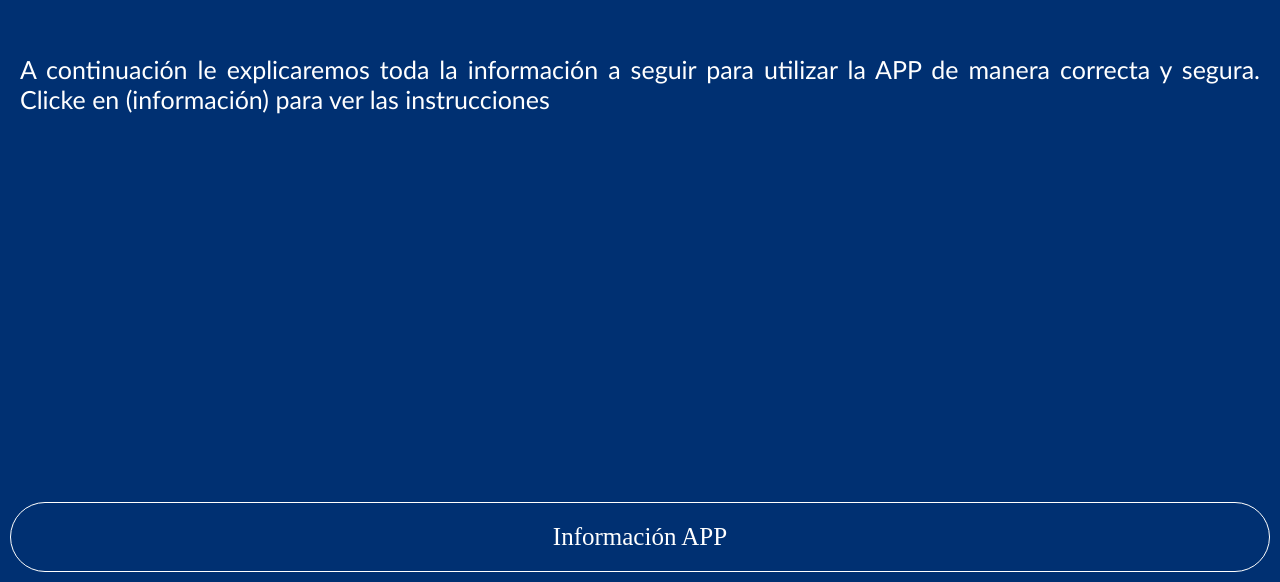
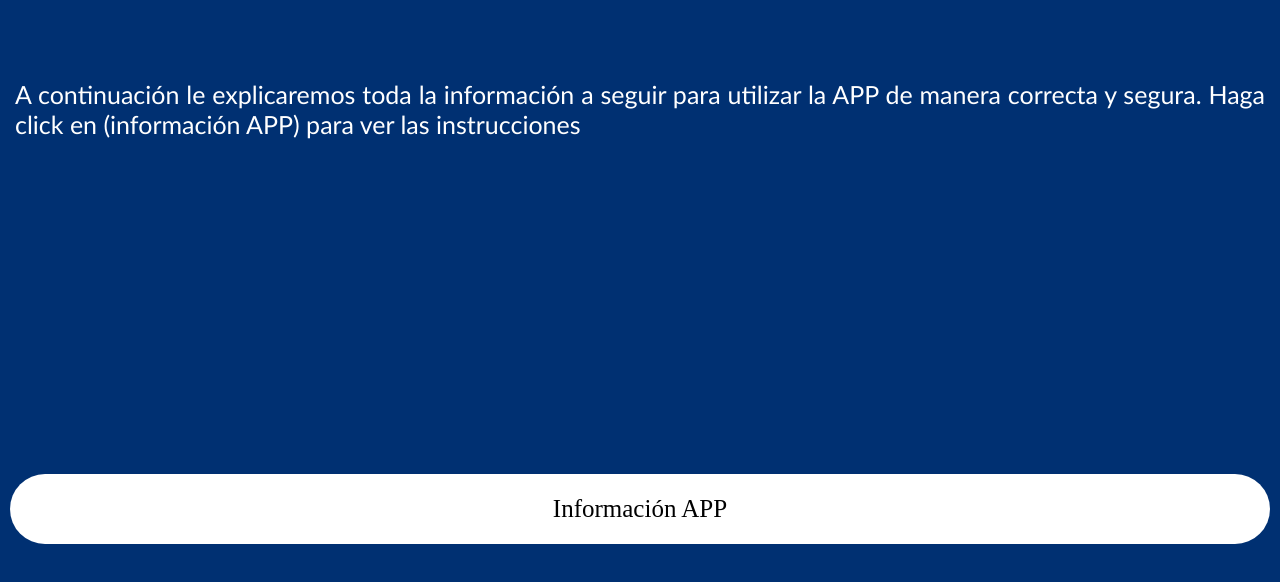
Before and after one commit to gdelosreyes-droid/Proyecto-TFG-Murdoku-Solver-app, a website: page www/index.html in a window 1280 px wide. Shown: the part 656-1238 px from the top of the page. After the commit the page ends 1200 px from the top, so only its background shows below. Drawn offline with Linux system fonts and the light colour scheme.

Commit message:
Latest menu changes

```diff
--- a/www/Styles.css
+++ b/www/Styles.css
@@ -1,7 +1,7 @@
 body{
 
     background-color: rgb(0, 48, 114);
-    padding: 10px;
+
 }
 
 *{
@@ -19,7 +19,7 @@ body{
     border: transparent;
 }
 
-.page1 h1{
+.page h1{
 
     color: white;
     text-align: center;
@@ -27,27 +27,31 @@ body{
     margin-top: 20%;
     font-size: 50px;
     font-weight: bold;
+    padding: 10px;
 }
 
-.page1 p{
+.page p{
 
     color: white;
-    text-align: justify;
     font-family:'Trebuchet MS', 'Lucida Sans Unicode', 'Lucida Grande', 'Lucida Sans', Arial, sans-serif;
     margin-top: 30%;
     font-size: 25px;
-    padding: 10px;
+    padding: 15px;
+    text-align: justify;
+
 }
 
 .button{
 
-    margin-top: 30%;
+    margin-top: 25%;
     display: flex;
     justify-content: center;
     align-items: center;
     font-size: 25px;
-    color: white;
-    border: 1px solid white;
+    color: black;
+    background-color: rgb(255, 255, 255);
     border-radius: 40px;
     height: 70px;
+    margin-right: 10px;
+    margin-left: 10px;
 }
--- a/www/index.html
+++ b/www/index.html
@@ -8,10 +8,10 @@
 </head>
 <body>
     <!-- Page initial Welcome to APP-->
-    <div class = "page1">
+    <div class = "page">
         <h1>Bienvenido a Murdoku Solver</h1>
         <p>A continuación le explicaremos toda la información a seguir para utilizar la APP
-            de manera correcta y segura. Clicke en (información) para ver las instrucciones
+            de manera correcta y segura. Haga click en (información APP) para ver las instrucciones
         </p>
         <div class = "button">Información APP</div>
     </div>
```
